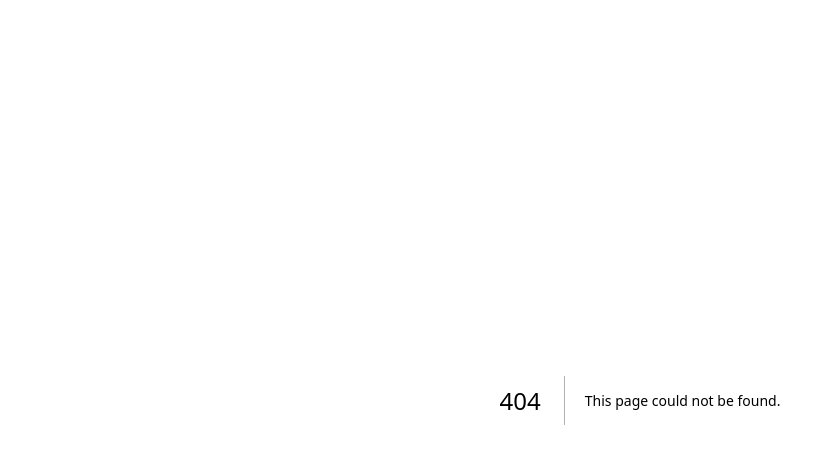
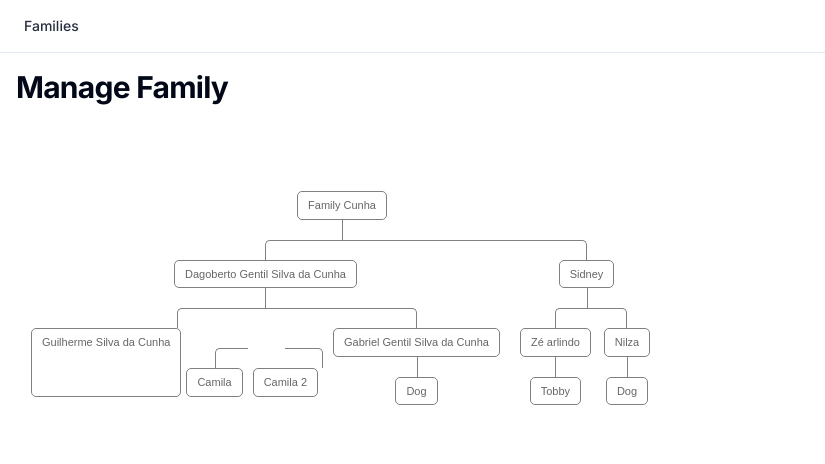
Before and after one commit to GuilhermeCunha/treemory, a Next.js app: page /dashboard/families/1/manage in a window 1280 px wide. Before the commit this address had no page. Shown: the top 464 px of the page, without its empty margins (0-825 px from the left). Built offline with nearby package versions, Linux system fonts and the light colour scheme.

Commit message:
feat: starting tree ui

```diff
--- /dev/null
+++ b/src/app/(dashboard)/dashboard/families/[familyId]/manage/components/FamilyNode.tsx
@@ -0,0 +1,23 @@
+import { Icons } from "@/components/icons";
+import React from "react";
+
+export type FamilyNode = {
+  id: string;
+  name: string;
+};
+export type FamilyNodeProps = {
+  node: FamilyNode;
+};
+
+export const FamilyNode = ({ node }: FamilyNodeProps) => {
+  return (
+    <div className="flex flex-row justify-center items-center cursor-pointer">
+      <div className="group flex justify-center items-center border border-gray-200 rounded-sm p-2 hover:bg-primary">
+        <Icons.familyMember className="w-8 h-8 rounded-full bg-gray-300 p-2 object-contain group-hover:bg-white" />
+        <span className="max-w-32 pl-2  truncate group-hover:text-white">
+          {node.name}
+        </span>
+      </div>
+    </div>
+  );
+};
--- /dev/null
+++ b/src/app/(dashboard)/dashboard/families/[familyId]/manage/components/ManageFamilyTree/ManageFamilyTree.module.css
@@ -0,0 +1,206 @@
+.tree {
+  width: 80000px;
+  overflow: auto;
+  margin: 50px auto;
+}
+
+/* Child list styles */
+.tree .childList {
+  padding-top: 20px;
+  position: relative;
+  transition: all 0.5s;
+}
+.tree .childList li {
+  float: left;
+  text-align: center;
+  list-style-type: none;
+  position: relative;
+  padding-top: 20px;
+  padding-right: 5px;
+  padding-left: 5px;
+  transition: all 0.5s;
+  display: flex;
+  flex-direction: column;
+  justify-content: center;
+  align-items: center;
+}
+
+/* Lines between nodes */
+.tree .childList li::before,
+.tree .childList li::after {
+  content: "";
+  position: absolute;
+  top: 0;
+  right: 50%;
+  border-top: 1px solid gray;
+  width: 50%;
+  height: 20px;
+}
+.tree .childList li::after {
+  right: auto;
+  left: 50%;
+  border-left: 1px solid gray;
+}
+.tree .childList li:only-child::after,
+.tree .childList li:only-child::before {
+  display: none;
+}
+
+.tree .childList li:only-child {
+  padding-top: 0;
+}
+.tree .childList li:first-child::before,
+.tree .childList li:last-child::after {
+  border: 0 none;
+}
+.tree .childList li:last-child::before {
+  border-right: 1px solid gray;
+  border-radius: 0 5px 0 0;
+}
+.tree .childList li:first-child::after {
+  border-radius: 5px 0 0 0;
+}
+
+.tree .childList .childList::before {
+  content: "";
+  position: absolute;
+  top: 0;
+  left: 50%;
+  border-left: 1px solid gray;
+  width: 0;
+  height: 20px;
+}
+
+/* Styling individual nodes */
+.tree .childList li .treeNode {
+  border: 1px solid gray;
+  padding: 5px 10px;
+  text-decoration: none;
+  color: #666;
+  font-family: arial, verdana, tahoma;
+  font-size: 11px;
+  display: inline-block;
+  border-radius: 5px;
+  transition: all 0.5s;
+}
+
+/* Partner list style */
+
+.verticalLine {
+  display: inline-block;
+  border-top: 1px solid black;
+  width: 2em;
+}
+
+.tree .partnerList {
+  padding-top: 20px;
+  position: relative;
+  transition: all 0.5s;
+}
+.tree .partnerList li {
+  float: left;
+  text-align: center;
+  list-style-type: none;
+  position: relative;
+  padding-top: 20px;
+  padding-right: 5px;
+  padding-left: 5px;
+  transition: all 0.5s;
+  display: flex;
+  flex-direction: column;
+  justify-content: center;
+  align-items: center;
+}
+
+/* Lines between nodes */
+.tree .partnerList li::before,
+.tree .partnerList li::after {
+  content: "";
+  position: absolute;
+  top: 0;
+  left: 50%;
+  border-top: 1px solid gray;
+  width: 50%;
+  height: 20px;
+}
+.tree .partnerList li::after {
+  right: auto;
+  left: 50%;
+  border-left: 1px solid gray;
+}
+
+.tree .partnerList li:first-child::before,
+.tree .partnerList li:last-child::after {
+  border: 0 none;
+}
+.tree .partnerList li:last-child::before {
+  border-right: 1px solid gray;
+  border-radius: 0 5px 0 0;
+}
+.tree .partnerList li:first-child::after {
+  border-radius: 5px 0 0 0;
+}
+
+.tree .partnerList .partnerList::before {
+  content: "";
+  position: absolute;
+  top: 0;
+  left: 50%;
+  border-left: 1px solid gray;
+  width: 0;
+  height: 20px;
+}
+
+/* Styling individual nodes */
+.tree .partnerList li .treeNode {
+  border: 1px solid gray;
+  padding: 5px 10px;
+  text-decoration: none;
+  color: #666;
+  font-family: arial, verdana, tahoma;
+  font-size: 11px;
+  display: inline-block;
+  border-radius: 5px;
+  transition: all 0.5s;
+}
+
+.testNode {
+  position: relative;
+  padding-top: 20px;
+  padding-right: 100px;
+  padding-left: 5px;
+}
+
+.tree li .treeNode:hover,
+.tree li .treeNode:hover + .childList li .treeNode {
+  background: #c8e4f8;
+  color: #000;
+  border: 1px solid gray;
+}
+.tree li .treeNode:hover + .childList li::after,
+.tree li .treeNode:hover + .childList li::before,
+.tree li .treeNode:hover + .childList::before,
+.tree li .treeNode:hover + .childList .childList::before {
+  border-color: gray;
+}
+
+/* Couple representation */
+.tree li.couple {
+  padding: 10px;
+  display: inline-block;
+  vertical-align: top;
+}
+.tree li.couple .treeNode {
+  margin: 0 5px;
+  border: 1px solid #abc;
+}
+
+/* Additional styles for individuals with multiple relationships */
+.tree li.multiple-relationships > .treeNode {
+  margin: 0 5px;
+  border: 1px solid #abc;
+}
+
+.tree li.multiple-relationships .couple .treeNode {
+  background-color: #e8eff5; /* Adjust if necessary for visual clarity */
+}
--- /dev/null
+++ b/src/app/(dashboard)/dashboard/families/[familyId]/manage/components/ManageFamilyTree/ManageFamilyTree.tsx
@@ -0,0 +1,143 @@
+"use client";
+import React from "react";
+import styles from "./ManageFamilyTree.module.css";
+import { cn } from "@/lib/utils";
+
+export type TreeRoot = {
+  name: string;
+  partners?: TreeNode[];
+  children?: TreeNode[];
+};
+
+export type TreeNode = {
+  id: string;
+  name: string;
+  partners?: TreeNode[];
+  children?: TreeNode[];
+};
+
+const member: TreeRoot = {
+  name: "Family Cunha",
+  children: [
+    {
+      id: "5",
+      name: "Dagoberto Gentil Silva da Cunha",
+      children: [
+        {
+          id: "2",
+          name: "Guilherme Silva da Cunha",
+          partners: [
+            {
+              id: "22",
+              name: "Camila",
+            },
+            {
+              id: "22",
+              name: "Camila 2",
+            },
+          ],
+          children: [
+            {
+              id: "2",
+              name: "Tobby",
+            },
+          ],
+        },
+        {
+          id: "3",
+          name: "Gabriel Gentil Silva da Cunha",
+          children: [
+            {
+              id: "4",
+              name: "Dog",
+            },
+          ],
+        },
+      ],
+    },
+    {
+      id: "6",
+      name: "Sidney",
+      children: [
+        {
+          id: "61",
+          name: "Zé arlindo",
+          children: [
+            {
+              id: "62",
+              name: "Tobby",
+            },
+          ],
+        },
+        {
+          id: "63",
+          name: "Nilza",
+          children: [
+            {
+              id: "64",
+              name: "Dog",
+            },
+          ],
+        },
+      ],
+    },
+  ],
+};
+export type ManageFamilyTreeRecursiveProps = {
+  node: TreeRoot | TreeNode;
+};
+
+export const ManageFamilyTreeRecursive = ({
+  node,
+}: ManageFamilyTreeRecursiveProps) => {
+  return (
+    <li
+      className={cn({
+        [styles.testNode]: node.name === "Guilherme Silva da Cunha",
+      })}
+    >
+      {/* TODO Implement partners case */}
+      {node.partners ? (
+        <div className="flex">
+          <a className={styles.treeNode}>{node.name}</a>
+          {node.partners && (
+            <ul className={styles.partnerList}>
+              {node.partners.map((partner) => (
+                <ManageFamilyTreeRecursive
+                  key={`TreeNode_${partner.id}`}
+                  node={partner}
+                />
+              ))}
+            </ul>
+          )}
+        </div>
+      ) : (
+        <>
+          <a className={styles.treeNode}>{node.name}</a>
+          {node.children && (
+            <ul className={styles.childList}>
+              {node.children.map((child) => (
+                <ManageFamilyTreeRecursive
+                  key={`TreeNode_${child.id}`}
+                  node={child}
+                />
+              ))}
+            </ul>
+          )}
+        </>
+      )}
+    </li>
+  );
+};
+
+export const ManageFamilyTree: React.FC = () => {
+  return (
+    <div className="w-screen h-full overflow-auto justify-center items-center">
+      <div className={styles.tree}>
+        <ul className={styles.childList}>
+          <ManageFamilyTreeRecursive node={member} />
+        </ul>
+      </div>
+    </div>
+  );
+};
--- /dev/null
+++ b/src/app/(dashboard)/dashboard/families/[familyId]/manage/page.tsx
@@ -0,0 +1,25 @@
+import { Metadata } from "next";
+import { DashboardPageTitle } from "../../../components/dashboard-page-title";
+import { ManageFamilyTree } from "./components/ManageFamilyTree/ManageFamilyTree";
+
+export const metadata: Metadata = {
+  title: "Dashboard",
+};
+
+const families = [
+  {
+    id: "1",
+    label: "Cunha",
+    members: 12,
+    updatedAt: new Date(),
+  },
+];
+
+export default async function ManageFamily() {
+  return (
+    <main>
+      <DashboardPageTitle title="Manage Family" />
+      <ManageFamilyTree />
+    </main>
+  );
+}
--- a/src/components/icons/index.tsx
+++ b/src/components/icons/index.tsx
@@ -33,9 +33,9 @@ export const Icons = {
       viewBox="0 0 24 24"
       fill="none"
       stroke="currentColor"
-      stroke-width="2"
-      stroke-linecap="round"
-      stroke-linejoin="round"
+      strokeWidth="2"
+      strokeLinecap="round"
+      strokeLinejoin="round"
       className="lucide lucide-user"
       {...props}
     >
@@ -51,7 +51,7 @@ export const Icons = {
       viewBox="0 0 24 24"
       fill="none"
       stroke="currentColor"
-      stroke-width="2"
+      strokeWidth="2"
       stroke-linecap="round"
       stroke-linejoin="round"
       className="lucide lucide-calendar-clock"
```
